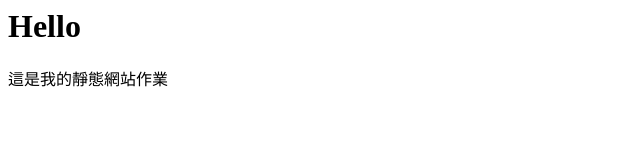
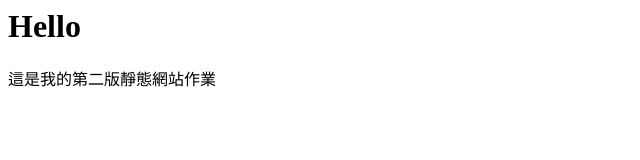
Before and after one commit to stanley10289/yuntech-hello-cloud--tyh-, a plain HTML site: page index.html in a window 1280 px wide. Shown: the full height of the page, 0-640 px from the left. Drawn offline with Linux system fonts and the light colour scheme.

Commit message:
Update index.html

```diff
--- a/index.html
+++ b/index.html
@@ -1,2 +1,3 @@
 <h1>Hello</h1>
-<p>這是我的靜態網站作業</p>
+
+<p>這是我的第二版靜態網站作業</p>
```
